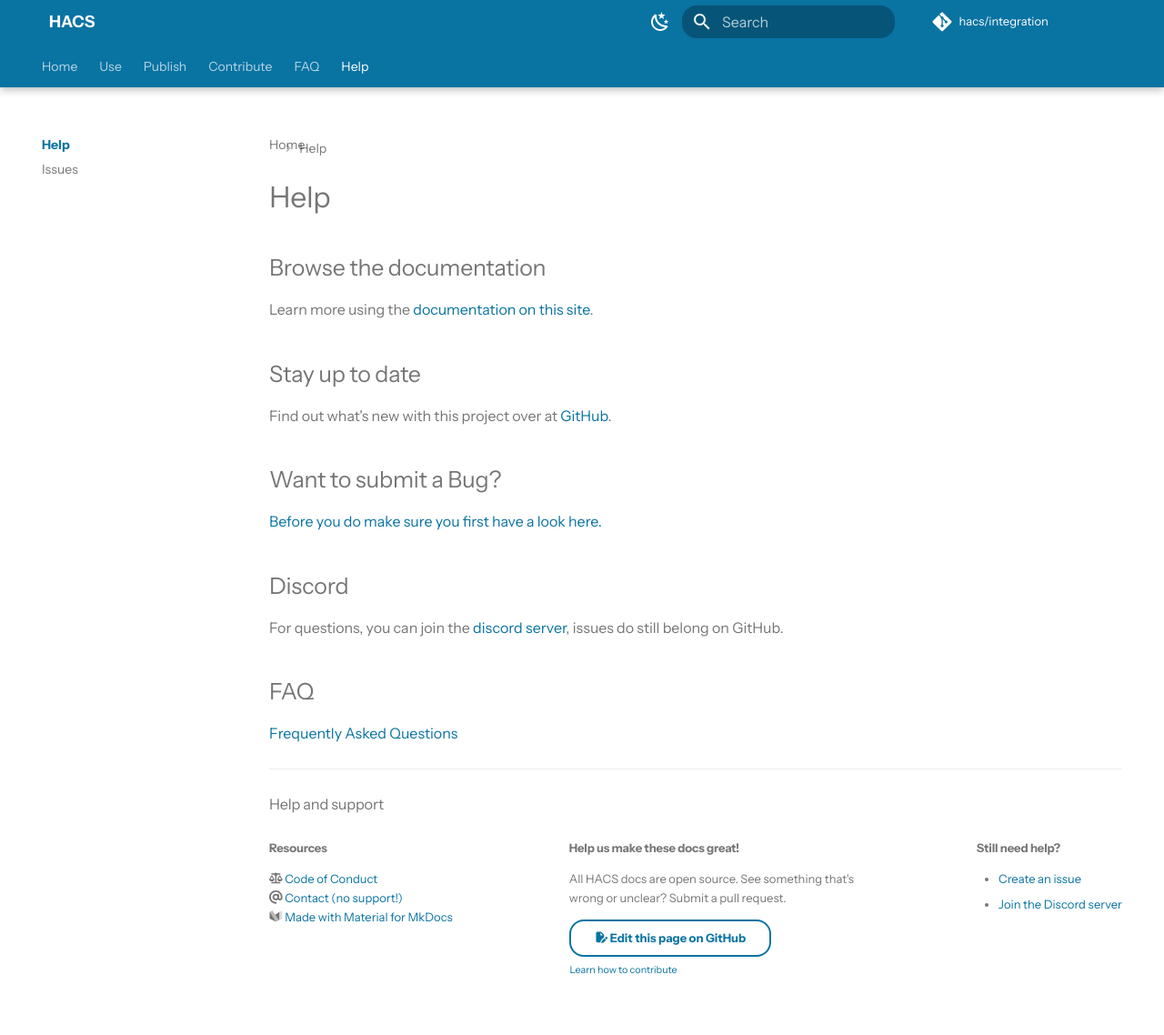
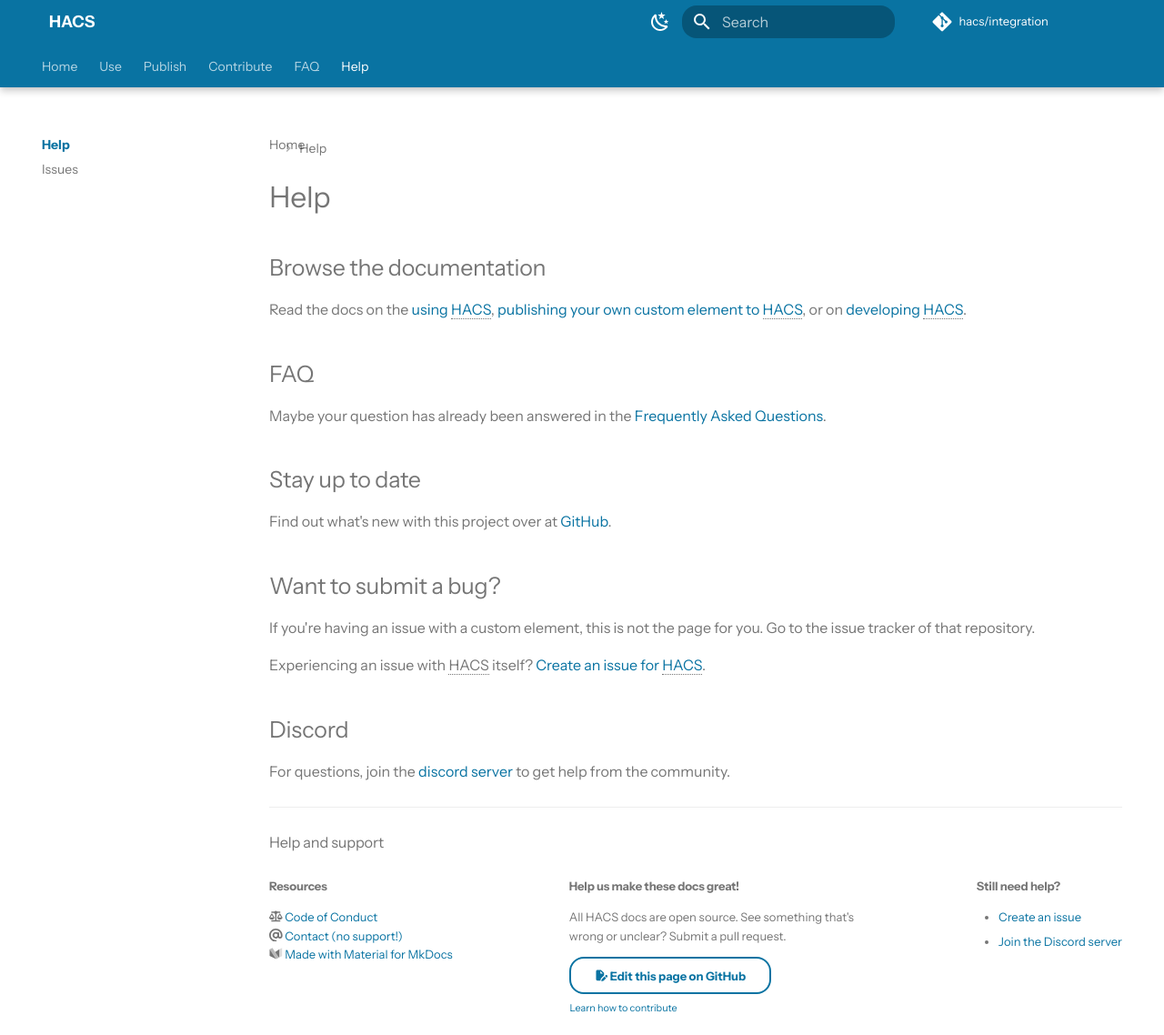
Before and after one commit to hacs/documentation, an MkDocs documentation site: the page built from source/docs/help/index.md, in a window 1280 px wide and 1138 px high. Shown: the whole window at 91% size. Built offline with MkDocs 1.6.1 and Material for MkDocs 9.7.7, drawn with Linux system fonts in a browser that asks for light colours; some web fonts are replaced; plug-ins that fetch from the network failed and are left out; comment, search, counter and statistics services are not loaded.

Commit message:
rephrase help page

```diff
--- a/source/docs/help/index.md
+++ b/source/docs/help/index.md
@@ -5,20 +5,22 @@ description: "Help"
 
 ## Browse the documentation
 
-Learn more using the [documentation on this site](/index.md).
+Read the docs on the [using HACS](/docs/use/), [publishing your own custom element to HACS](/docs/publish/), or on [developing HACS](/docs/contribute/).
+
+## FAQ
+
+Maybe your question has already been answered in the [Frequently Asked Questions](/docs/faq/index.md).
 
 ## Stay up to date
 
 Find out what's new with this project over at [GitHub](https://github.com/hacs).
 
-## Want to submit a Bug?
+## Want to submit a bug?
 
-[Before you do make sure you first have a look here.](/docs/help/issues.md)
+If you're having an issue with a custom element, this is not the page for you. Go to the issue tracker of that repository.
+
+Experiencing an issue with HACS itself? [Create an issue for HACS](/docs/help/issues.md).
 
 ## Discord
 
-For questions, you can join the [discord server](https://discord.gg/apgchf8), issues do still belong on GitHub.
-
-## FAQ
-
-[Frequently Asked Questions](/docs/faq/index.md)
+For questions, join the [discord server](https://discord.gg/apgchf8) to get help from the community.
```
